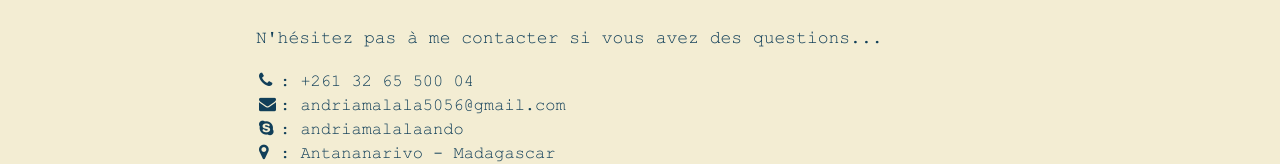
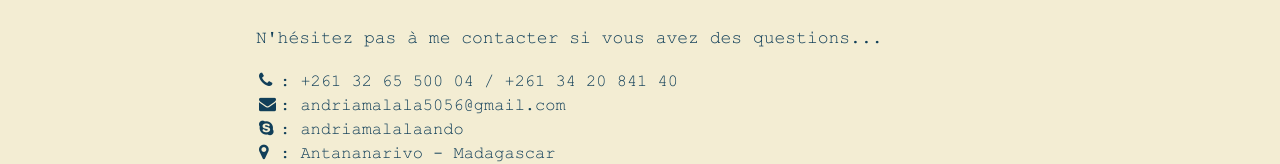
Before and after one commit to andriamalala5056/portfolio, a plain HTML site: page index.html in a window 1280 px wide. Shown: the part 2400-2564 px from the top of the page. Drawn offline with Linux system fonts and the light colour scheme.

Commit message:
contact telma

```diff
--- a/index.html
+++ b/index.html
@@ -62,7 +62,7 @@
             <table>
                 <tr>
                     <td><i class="fa fa-phone" aria-hidden="true"></i></td>
-                    <td>: <a href="tel:+261326550004">+261 32 65 500 04</a></td>
+                    <td>: <a href="tel:+261326550004">+261 32 65 500 04</a> / <a href="tel:+261342084140">+261 34 20 841 40</a></td>
                 </tr>
                 <tr>
                     <td><i class="fa fa-envelope" aria-hidden="true"></i></td>
```
